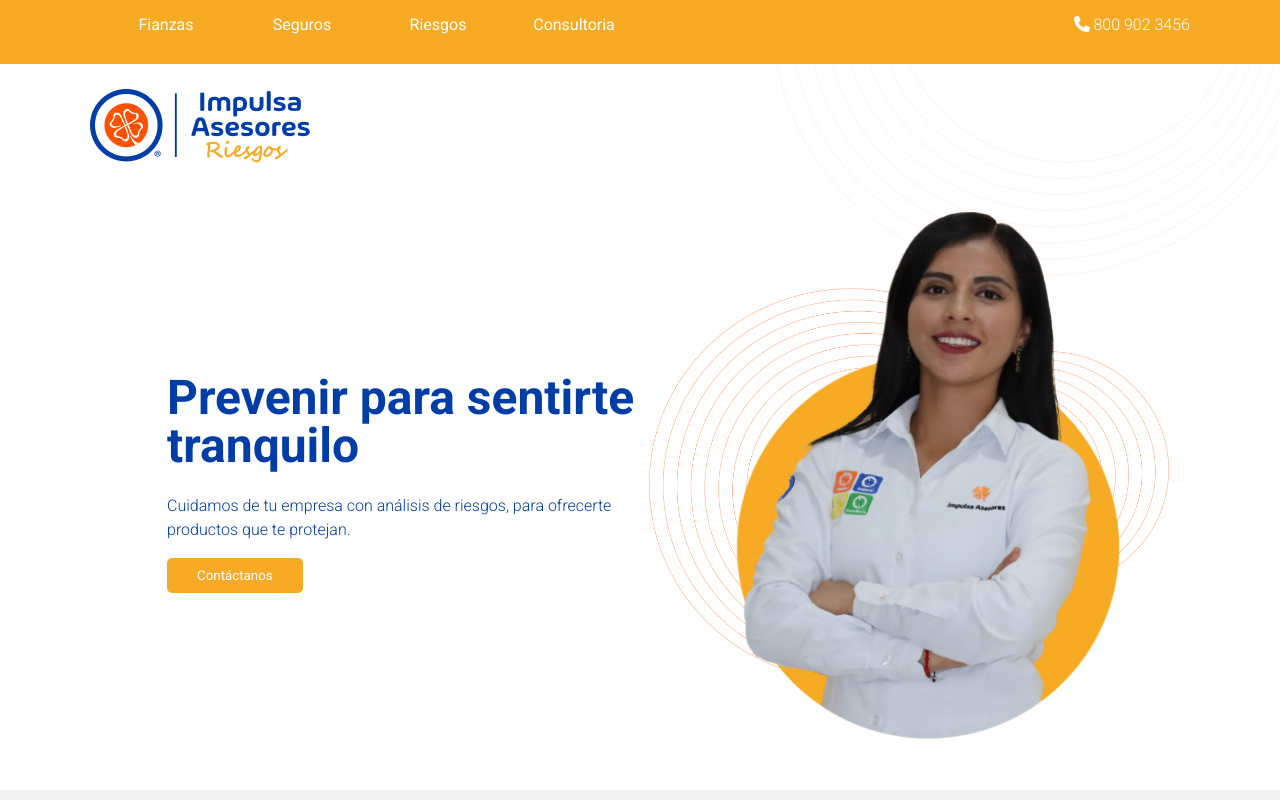
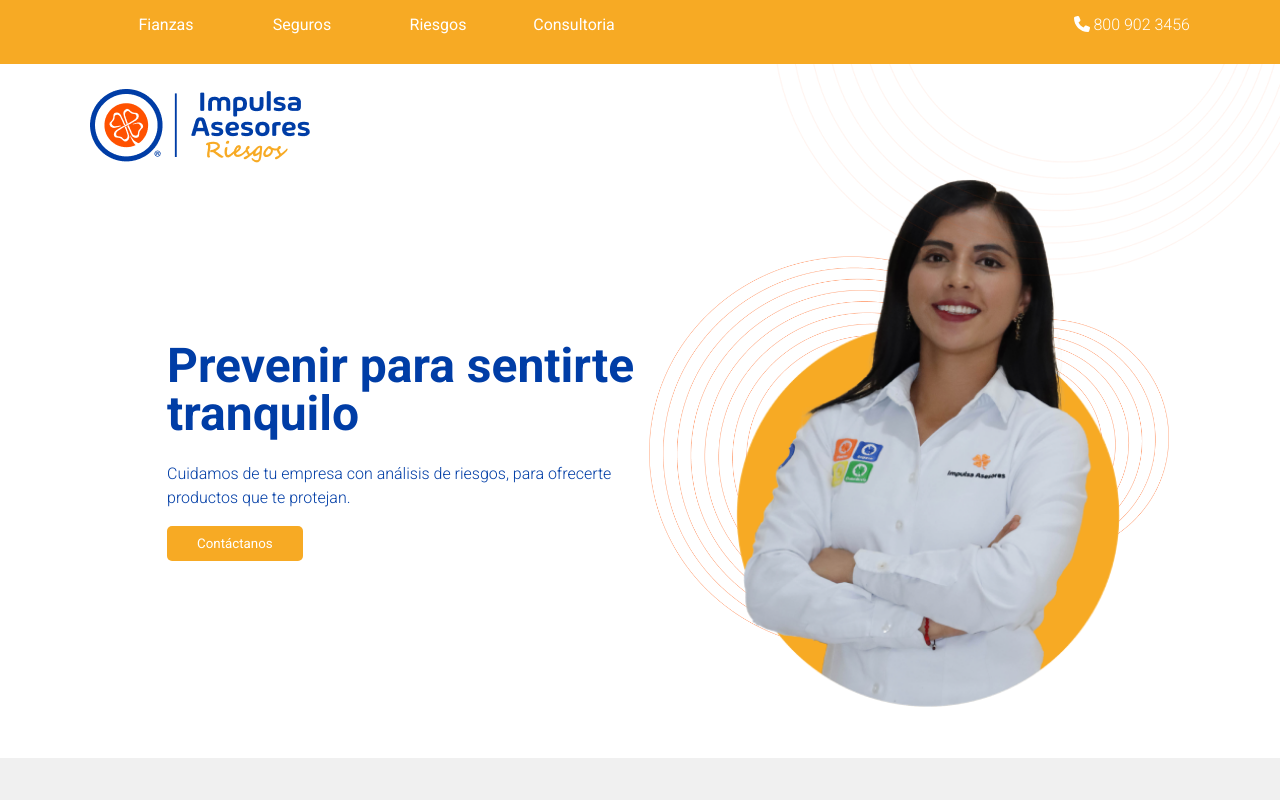
Before and after one commit to lrzentenob/impulsa-webpage, a React (Vite) app: page /riesgos in a window 1280 px wide. Shown: the top 800 px of the page. Built offline with nearby package versions, Linux system fonts and the light colour scheme; no server answers.

Commit message:
space at sliders

```diff
--- a/src/components/Consultoria/Landing/css/Base.css
+++ b/src/components/Consultoria/Landing/css/Base.css
@@ -32,7 +32,7 @@
     justify-content: center;
   }
   .right-div{
-    height: 550px;
+    /* height: 550px; */
     width: 400px;
   }
 
--- a/src/components/Fianzas/Landing/CentralSlider.tsx
+++ b/src/components/Fianzas/Landing/CentralSlider.tsx
@@ -14,9 +14,6 @@ import { Autoplay, Navigation } from 'swiper';
 import "swiper/css";
 import "swiper/css/navigation";
 import "swiper/css/pagination";
-
-
-import './css/BrandSwiper.css';
 
 export const CentralSlider = () => {
     function onShowContactForm () {
--- a/src/components/Fianzas/Landing/css/Base.css
+++ b/src/components/Fianzas/Landing/css/Base.css
@@ -22,6 +22,7 @@
     display: flex;
     justify-content: space-around;
     flex-wrap: wrap;
+
   }
 
   .left-div {
@@ -32,14 +33,14 @@
 
   }
   .right-div{
-    height: 550px;
+    height: 500px;
     width: 400px;
+
   }
 
   .home-intro {
     padding: 1em;
     line-height: 1.5rem;
-
   }
 
   .home-intro .buttons-array a {
--- a/src/components/Fianzas/Landing/css/CentralSlider.css
+++ b/src/components/Fianzas/Landing/css/CentralSlider.css
@@ -1,5 +1,5 @@
 .centralslider {
-    padding: var(--section-padding-top) 1em 1em 1em; /* 8em to avoid menu overlap*/
+    padding: var(--section-padding-top) ;
     color: var(--clr-blue);
 }
 .central-swiper .slide {
--- a/src/components/Seguros/Landing/css/Base.css
+++ b/src/components/Seguros/Landing/css/Base.css
@@ -29,7 +29,7 @@
     justify-content: center;
   }
   .right-div{
-    height: 550px;
+    /* height: 500px; */
     width: 400px;
   }
 
--- a/src/index.css
+++ b/src/index.css
@@ -36,7 +36,7 @@
 
   --header-height: 4em;
   --submenu-height: 8em;
-  --section-padding-top: 12em;
+  --section-padding-top: 10em;
   --maximum-width: 1100px;
 }
 
```
